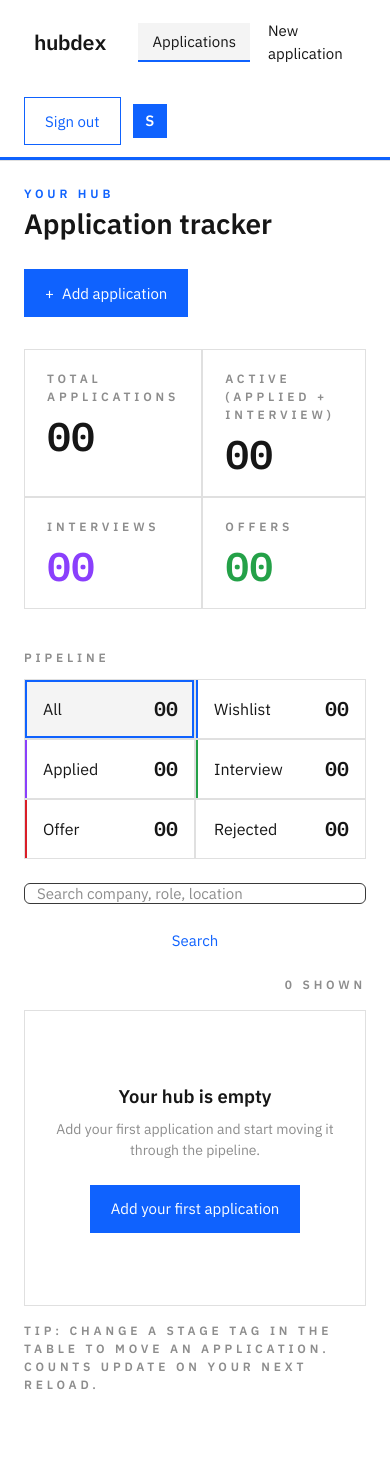
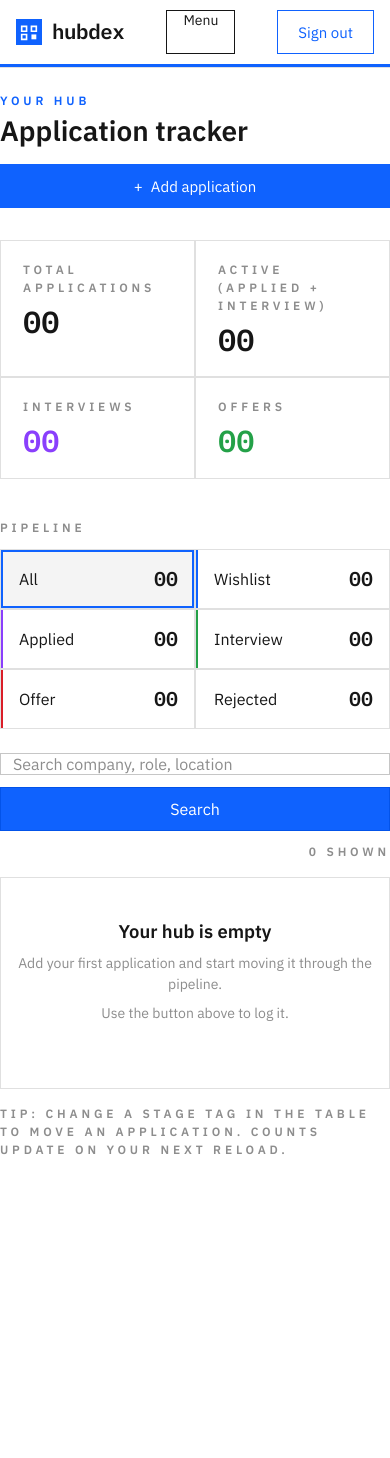
Before and after one commit to Akinmoldun/hubdex-tracker, a Flask app: page /dashboard in a window 390 px wide. After the commit the page ends 1154 px from the top, so only its background shows below. Run offline with Flask 3, Linux system fonts and the light colour scheme; the visitor is signed in with stand-in values (Sample User, id 1); data comes from the database, SQL or seed files in the repository; data that the repository does not hold is empty.

Commit message:
Freebuff: Redesign and fix the responsiveness of my Flask project u...

```diff
--- a/flask_app/static/css/theme.css
+++ b/flask_app/static/css/theme.css
@@ -27,18 +29,31 @@
   --font-mono: "IBM Plex Mono", ui-monospace, "SF Mono", Menlo, monospace;
   --shadow-hard: 8px 8px 0 rgba(22, 22, 22, 0.9);
   --shadow-soft: 6px 6px 0 rgba(15, 98, 254, 0.25);
+  --header-h: 64px;
 }
 
-* { box-sizing: border-box; }
+/* --------------------------------------------------------------------------
+   Reset: never scroll horizontally, never overflow a 320px viewport
+   -------------------------------------------------------------------------- */
 
-html { scroll-behavior: smooth; }
+*,
+*::before,
+*::after {
+  box-sizing: border-box;
+}
+
+html {
+  overflow-x: hidden;
+}
 
 body {
   margin: 0;
+  min-width: 320px;
+  overflow-x: hidden;
   background: var(--white);
   color: var(--ink);
   font-family: var(--font-sans);
-  font-size: 16px;
+  font-size: 1rem;
   line-height: 1.5;
   -webkit-font-smoothing: antialiased;
   text-rendering: optimizeLegibility;
@@ -46,19 +61,20 @@ body {
 
 img, svg { display: block; max-width: 100%; }
 
-a { color: var(--blue); text-decoration: none; }
+a { color: var(--blue); text-decoration: none; overflow-wrap: anywhere; }
 a:hover { text-decoration: underline; }
 
-h1, h2, h3, h4, p, ol, ul { margin: 0; }
+h1, h2, h3, h4, p, ol, ul { margin: 0; overflow-wrap: break-word; }
 
 /* --------------------------------------------------------------------------
    Layout + utilities
    -------------------------------------------------------------------------- */
 
 .container {
+  width: 100%;
   max-width: 1200px;
   margin: 0 auto;
-  padding: 0 24px;
+  padding-inline: clamp(16px, 4vw, 24px);
 }
 
 .ibm-grid {
@@ -169,12 +185,14 @@ h1, h2, h3, h4, p, ol, ul { margin: 0; }
   display: flex;
   align-items: center;
   justify-content: space-between;
-  gap: 24px;
-  min-height: 64px;
+  gap: clamp(12px, 2vw, 24px);
+  min-height: var(--header-h);
+  flex-wrap: wrap;
+  padding-block: 8px;
 }
 
-.header-left { display: flex; align-items: center; gap: 32px; }
-.header-right { display: flex; align-items: center; gap: 12px; }
+.header-left { display: flex; align-items: center; gap: clamp(12px, 3vw, 32px); min-width: 0; }
+.header-right { display: flex; align-items: center; gap: 10px; flex-wrap: wrap; }
 
 .header-accent { height: 3px; background: var(--blue); }
 
@@ -182,6 +200,7 @@ h1, h2, h3, h4, p, ol, ul { margin: 0; }
   display: inline-flex;
   align-items: center;
   gap: 10px;
+  flex: none;
 }
 .wordmark:hover { text-decoration: none; }
 
@@ -195,7 +214,7 @@ h1, h2, h3, h4, p, ol, ul { margin: 0; }
 
 .wordmark-inverted .wordmark-text { color: var(--white); }
 
-.main-nav { display: flex; align-items: center; gap: 4px; }
+.main-nav { display: flex; align-items: center; gap: 4px; flex-wrap: wrap; }
 .main-nav a {
   padding: 8px 14px;
   color: var(--ink);
@@ -203,8 +222,62 @@ h1, h2, h3, h4, p, ol, ul { margin: 0; }
 }
 .main-nav a:hover { background: var(--gray-10); text-decoration: none; }
 
-.header-user { display: flex; align-items: center; gap: 12px; }
-.header-email { font-size: 13px; color: var(--gray-70); }
+/* Hamburger toggle: hidden on wide screens where the inline nav fits. */
+.nav-toggle {
+  display: none;
+  min-height: 44px;
+  padding: 0 16px;
+  border: 1px solid var(--ink);
+  background: var(--white);
+  color: var(--ink);
+  font-family: var(--font-sans);
+  font-size: 14px;
+  cursor: pointer;
+}
+.nav-toggle:hover { background: var(--gray-10); text-decoration: none; }
+.nav-toggle:focus-visible { outline: 2px solid var(--blue); outline-offset: 2px; }
+
+/* Collapsible panel shown under the header when the toggle is active. */
+.mobile-nav {
+  position: absolute;
+  left: 0;
+  right: 0;
+  top: 100%;
+  background: var(--white);
+  border-bottom: 2px solid var(--ink);
+  box-shadow: 0 16px 24px rgba(22, 22, 22, 0.12);
+}
+
+.mobile-nav-links {
+  display: flex;
+  flex-direction: column;
+  padding: 8px 0;
+}
+
+.mobile-nav-links a,
+.mobile-nav-identity {
+  padding: 14px clamp(16px, 4vw, 24px);
+  color: var(--ink);
+  font-size: 15px;
+  border-top: 1px solid var(--gray-10);
+  min-height: 44px;
+  display: flex;
+  align-items: center;
+}
+
+.mobile-nav-links a:hover,
+.mobile-nav-links a[aria-current="page"] {
+  background: var(--gray-10);
+  text-decoration: none;
+}
+
+.mobile-nav-form {
+  padding: 12px clamp(16px, 4vw, 24px) 16px;
+  border-top: 1px solid var(--gray-10);
+}
+.mobile-nav-form .mobile-nav-signout { width: 100%; }
+
+.mobile-nav[hidden] { display: none; }
 
 /* Dashboard navigation and identity chip (authenticated header only) */
 .dash-nav a[aria-current="page"] {
@@ -226,11 +299,45 @@ h1, h2, h3, h4, p, ol, ul { margin: 0; }
   font-weight: 600;
 }
 
-.header-identity { display: flex; flex-direction: column; line-height: 1.25; }
+.header-user { display: flex; align-items: center; gap: 12px; min-width: 0; }
+.header-email { font-size: 13px; color: var(--gray-70); }
 
-.header-name { font-size: 14px; font-weight: 600; color: var(--ink); }
+.header-identity { display: flex; flex-direction: column; line-height: 1.25; min-width: 0; }
 
-.header-identity .header-email { font-size: 12px; }
+.header-name {
+  font-size: 14px;
+  font-weight: 600;
+  color: var(--ink);
+  max-width: 30vw;
+  overflow: hidden;
+  text-overflow: ellipsis;
+  white-space: nowrap;
+}
+
+.header-identity .header-email {
+  font-size: 12px;
+  max-width: 30vw;
+  overflow: hidden;
+  text-overflow: ellipsis;
+  white-space: nowrap;
+}
+
+/* Header breakpoints: shrink gracefully instead of overlapping.
+
+   <=1024px: nav links collapse into the menu; identity moves there too
+             on the dashboard, keeping only the chip + Sign out visible.
+   <=600px:  everything collapses: brand + toggle on the first row,
+             primary action underneath, identity fully in the menu. */
+@media (max-width: 1024px) {
+  .nav-toggle { display: inline-flex; }
+  .main-nav { display: none; }
+}
+
+@media (max-width: 600px) {
+  .header-right .header-user { display: none; }
+  .header-identity { display: none; }
+  .btn { min-height: 44px; }
+}
 
 /* --------------------------------------------------------------------------
    Flash messages
@@ -690,7 +814,8 @@ h1, h2, h3, h4, p, ol, ul { margin: 0; }
   background: var(--white);
   color: var(--ink);
   font-family: var(--font-sans);
-  font-size: 15px;
+  /* >=16px stops iOS Safari zooming the page on focus. */
+  font-size: 16px;
 }
 
 .textarea { min-height: 110px; resize: vertical; }
@@ -741,16 +877,27 @@ h1, h2, h3, h4, p, ol, ul { margin: 0; }
   margin-bottom: 28px;
 }
 
-.form-grid-2 { display: grid; grid-template-columns: 1fr 1fr; gap: 0 20px; }
-.form-grid-3 { display: grid; grid-template-columns: 1fr 1fr 1fr; gap: 0 20px; }
+/* Two-column rows collapse to one column when the columns would be
+   narrower than ~260px each. */
+.form-grid-2 {
+  display: grid;
+  grid-template-columns: repeat(auto-fit, minmax(min(260px, 100%), 1fr));
+  gap: 0 20px;
+}
+
+.form-grid-3 {
+  display: grid;
+  grid-template-columns: repeat(auto-fit, minmax(min(200px, 100%), 1fr));
+  gap: 0 20px;
+}
 
 /* --------------------------------------------------------------------------
    Dashboard
    -------------------------------------------------------------------------- */
 
-.dash { padding: 40px 24px 96px; }
+.dash { padding: clamp(24px, 4vw, 40px) 0 clamp(48px, 8vw, 96px); }
 
-.dash-title-row {
+.dash-head {
   display: flex;
   justify-content: space-between;
   align-items: flex-end;
@@ -759,23 +906,38 @@ h1, h2, h3, h4, p, ol, ul { margin: 0; }
   flex-wrap: wrap;
 }
 
+.dash-title-row {
+  display: flex;
+  justify-content: space-between;
+  align-items: flex-end;
+  gap: 16px;
+  flex-wrap: wrap;
+}
+
 .dash-title { font-size: clamp(1.75rem, 3vw, 2.4rem); font-weight: 600; }
+
+/* Stack title + button and stretch the button on small screens. */
+@media (max-width: 600px) {
+  .dash-head { flex-direction: column; align-items: stretch; }
+  .dash-title-row { flex-direction: column; align-items: stretch; gap: 12px; }
+  .dash-add-btn { width: 100%; }
+}
 
 /* Stat strip */
 .stat-strip {
   display: grid;
-  grid-template-columns: repeat(4, 1fr);
+  grid-template-columns: repeat(auto-fit, minmax(min(180px, 100%), 1fr));
   gap: 2px;
   background: var(--gray-20);
   border: 1px solid var(--gray-20);
   margin-bottom: 40px;
 }
 
-.stat-cell { background: var(--white); padding: 20px 22px; }
+.stat-cell { background: var(--white); padding: 20px 22px; min-width: 0; }
 
 .stat-num {
   font-family: var(--font-mono);
-  font-size: 2.5rem;
+  font-size: clamp(1.9rem, 4vw, 2.5rem);
   font-weight: 600;
   line-height: 1.1;
   margin-top: 8px;
@@ -790,7 +952,7 @@ h1, h2, h3, h4, p, ol, ul { margin: 0; }
 
 .tile-strip {
   display: grid;
-  grid-template-columns: repeat(6, 1fr);
+  grid-template-columns: repeat(auto-fit, minmax(min(130px, 100%), 1fr));
   gap: 2px;
   background: var(--gray-20);
   border: 1px solid var(--gray-20);
@@ -803,6 +965,7 @@ h1, h2, h3, h4, p, ol, ul { margin: 0; }
   align-items: center;
   justify-content: space-between;
   gap: 8px;
+  min-height: 44px;
   color: var(--ink);
   border-left: 2px solid transparent;
   transition: background 120ms ease-out;
@@ -832,14 +995,13 @@ h1, h2, h3, h4, p, ol, ul { margin: 0; }
   flex-wrap: wrap;
 }
 
-/* Search: input and button share one flex row and one fixed height so they
-   are always visually equal and aligned. */
+/* Search: input and button share one flex row and exactly one height,
+   both square (border-radius 0), both fully styled before any hover. */
 .search-form {
   display: flex;
   align-items: stretch;
   gap: 0.75rem;
-  flex: 1;
-  min-width: 0;
+  width: 100%;
   max-width: 560px;
 }
 
@@ -847,13 +1009,23 @@ h1, h2, h3, h4, p, ol, ul { margin: 0; }
 .search-form button {
   height: 44px;
   box-sizing: border-box;
-  border-radius: 6px;
+  border-radius: 0;
 }
 
 .search-form input {
   flex: 1;
   min-width: 0;
   padding: 0 12px;
+  border: 1px solid var(--gray-30);
+  background: var(--white);
+  color: var(--ink);
+  font-family: var(--font-sans);
+  font-size: 16px;
+}
+
+.search-form input:focus {
+  outline: 2px solid var(--blue);
+  outline-offset: 1px;
 }
 
 .search-form button {
@@ -861,12 +1033,20 @@ h1, h2, h3, h4, p, ol, ul { margin: 0; }
   align-items: center;
   justify-content: center;
   padding: 0 18px;
-  border: none;
+  border: 1px solid var(--blue-hover);
+  background: var(--blue);
+  color: var(--white);
   cursor: pointer;
+  font: inherit;
+  white-space: nowrap;
+}
+
+.search-form button:hover {
+  background: var(--blue-hover);
 }
 
 .search-form button:focus-visible {
-  outline: 2px solid var(--blue);
+  outline: 2px solid var(--ink);
   outline-offset: 2px;
 }
 
@@ -890,14 +1069,17 @@ h1, h2, h3, h4, p, ol, ul { margin: 0; }
   }
 }
 
-/* Table */
+/* Table: scrolls horizontally inside its own frame on narrow screens;
+   the page itself never does. */
 .table-frame {
   border: 1px solid var(--gray-20);
   background: var(--white);
   overflow-x: auto;
+  -webkit-overflow-scrolling: touch;
+  max-width: 100%;
 }
 
-.data-table { width: 100%; border-collapse: collapse; min-width: 760px; }
+.data-table { width: 100%; border-collapse: collapse; min-width: 720px; }
 
 .data-table th {
   text-align: left;
@@ -976,7 +1160,7 @@ h1, h2, h3, h4, p, ol, ul { margin: 0; }
 .icon-btn-danger:hover { border-color: var(--red); color: var(--red); }
 
 /* Empty state */
-.empty-state { padding: 72px 24px; text-align: center; }
+.empty-state { padding: clamp(40px, 8vw, 72px) clamp(16px, 4vw, 24px); text-align: center; }
 
 .empty-title { font-size: 1.15rem; font-weight: 600; }
 
@@ -984,44 +1168,12 @@ h1, h2, h3, h4, p, ol, ul { margin: 0; }
   margin: 8px auto 24px;
   font-size: 14px;
   color: var(--gray-50);
-  max-width: 420px;
+  max-width: min(420px, 100%);
 }
 
+.empty-sub + .empty-sub { margin-top: -16px; }
+
 .dash-tip { margin-top: 16px; color: var(--gray-50); }
-
-/* --------------------------------------------------------------------------
-   Responsive
-   -------------------------------------------------------------------------- */
-
-@media (max-width: 1024px) {
-  .hero-inner { grid-template-columns: 1fr; gap: 48px; }
-  .stage-grid { grid-template-columns: repeat(2, 1fr); }
-  .feature-grid { grid-template-columns: repeat(2, 1fr); }
-  .steps-grid { grid-template-columns: repeat(2, 1fr); }
-  .footer-grid { grid-template-columns: 1fr; }
-  .tile-strip { grid-template-columns: repeat(3, 1fr); }
-}
-
-@media (max-width: 640px) {
-  .header-inner { flex-wrap: wrap; padding-top: 12px; padding-bottom: 12px; }
-  .main-nav { order: 3; width: 100%; }
-  .header-user { order: 2; }
-  .header-identity { display: none; }
-  .user-chip { display: inline-flex; }
-  .hero { padding: 56px 0 64px; }
-  .band-dark, .band-light, .band-tinted { padding: 64px 0; }
-  .stage-grid { grid-template-columns: 1fr; }
-  .feature-grid { grid-template-columns: 1fr; }
-  .steps-grid { grid-template-columns: 1fr; }
-  .stat-strip { grid-template-columns: repeat(2, 1fr); }
-  .tile-strip { grid-template-columns: repeat(2, 1fr); }
-  .form-grid-2, .form-grid-3 { grid-template-columns: 1fr; }
-  .auth-body, .form-body { padding: 28px 20px; }
-  .auth-foot, .form-page { padding-left: 0; padding-right: 0; }
-  .auth-foot { padding: 14px 20px; }
-  .dash { padding: 24px 24px 64px; }
-  .cta-inner { flex-direction: column; align-items: flex-start; }
-}
 
 /* --------------------------------------------------------------------------
    Reduced motion
--- a/flask_app/static/js/main.js
+++ b/flask_app/static/js/main.js
@@ -42,6 +42,37 @@
     });
   });
 
+  // Mobile navigation: open/close the collapsible menu.
+  var toggle = document.querySelector(".nav-toggle");
+  var panel = document.getElementById("site-nav");
+  if (toggle && panel) {
+    var setMenu = function (open) {
+      panel.hidden = !open;
+      toggle.setAttribute("aria-expanded", open ? "true" : "false");
+    };
+    toggle.addEventListener("click", function () {
+      setMenu(panel.hidden);
+    });
+    // Close after choosing a link, on Escape, and when growing past the
+    // breakpoint where the inline nav reappears.
+    panel.addEventListener("click", function (event) {
+      if (event.target.closest("a")) {
+        setMenu(false);
+      }
+    });
+    document.addEventListener("keydown", function (event) {
+      if (event.key === "Escape" && !panel.hidden) {
+        setMenu(false);
+        toggle.focus();
+      }
+    });
+    window.addEventListener("resize", function () {
+      if (window.innerWidth > 1024) {
+        setMenu(false);
+      }
+    });
+  }
+
   // Keep the search input focused when a search is active.
   var searchInput = document.querySelector(".search-input[name='q']");
   if (searchInput && searchInput.value) {
--- a/flask_app/templates/dashboard.html
+++ b/flask_app/templates/dashboard.html
@@ -4,14 +4,16 @@
 
 {% block content %}
 <div class="container dash">
+  <div class="dash-head">
     <div class="dash-title-row">
       <div>
         <p class="eyebrow eyebrow-blue">Your hub</p>
         <h1 class="dash-title">Application tracker</h1>
       </div>
-    <a href="{{ url_for('application_new') }}" class="btn btn-primary">
+      <a href="{{ url_for('application_new') }}" class="btn btn-primary dash-add-btn">
         <span aria-hidden="true">+</span> Add application
       </a>
+    </div>
   </div>
 
   <div class="stat-strip">
@@ -76,7 +78,7 @@
         {% else %}
           <p class="empty-title">Your hub is empty</p>
           <p class="empty-sub">Add your first application and start moving it through the pipeline.</p>
-          <a href="{{ url_for('application_new') }}" class="btn btn-primary">Add your first application</a>
+          <p class="empty-sub">Use the button above to log it.</p>
         {% endif %}
       </div>
     {% else %}
--- a/flask_app/templates/dashboard_base.html
+++ b/flask_app/templates/dashboard_base.html
@@ -2,7 +2,7 @@
 <html lang="en">
 <head>
   <meta charset="UTF-8" />
-  <meta name="viewport" content="width=device-width, initial-scale=1.0" />
+  <meta name="viewport" content="width=device-width, initial-scale=1" />
   <link rel="icon" type="image/svg+xml" href="{{ url_for('static', filename='logo.svg') }}" />
   <link rel="preconnect" href="https://fonts.googleapis.com" />
   <link rel="preconnect" href="https://fonts.gstatic.com" crossorigin />
@@ -32,11 +32,10 @@
         <nav class="main-nav dash-nav" aria-label="Dashboard">
           <a href="{{ url_for('dashboard') }}"
              {% if request.endpoint == 'dashboard' %}aria-current="page"{% endif %}>Applications</a>
-          <a href="{{ url_for('application_new') }}"
-             {% if request.endpoint == 'application_new' %}aria-current="page"{% endif %}>New application</a>
         </nav>
         {% endblock %}
       </div>
+      <button type="button" class="nav-toggle" aria-expanded="false" aria-controls="site-nav">Menu</button>
       <div class="header-right">
         {% block header_actions %}
         <div class="header-user">
@@ -51,6 +50,17 @@
         </form>
         {% endblock %}
       </div>
+    </div>
+    <div id="site-nav" class="mobile-nav" hidden>
+    {% block mobile_nav %}
+    <nav class="mobile-nav-links" aria-label="Dashboard">
+      <a href="{{ url_for('dashboard') }}">Dashboard</a>
+      <span class="mobile-nav-identity" aria-hidden="true">{{ user.name if user.name else user.email }}</span>
+      <form method="post" action="{{ url_for('logout') }}" class="mobile-nav-form">
+        <button type="submit" class="btn btn-outline mobile-nav-signout">Sign out</button>
+      </form>
+    </nav>
+    {% endblock %}
     </div>
     <div class="header-accent"></div>
   </header>
```
Also changed, not shown: other parts of flask_app/static/css/theme.css (+70 -39 lines), flask_app/smoke_test.py (+16 -0 lines), flask_app/templates/base.html (+16 -1 lines), flask_app/templates/landing.html (+11 -1 lines). Lines whose indentation alone changed are shown as unchanged.
